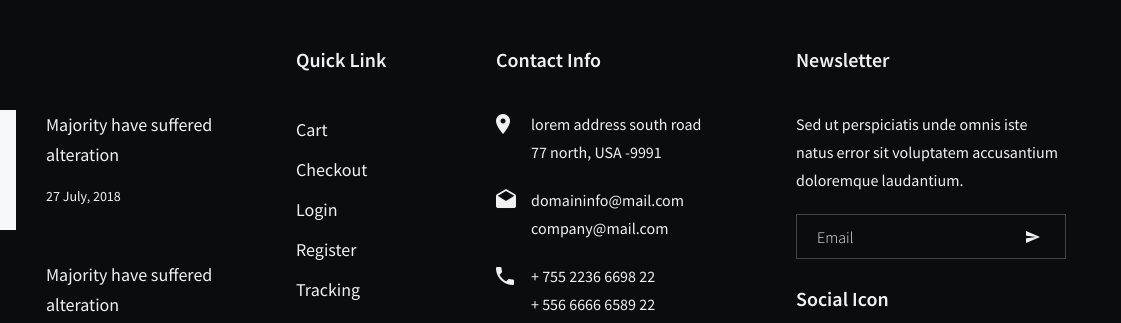
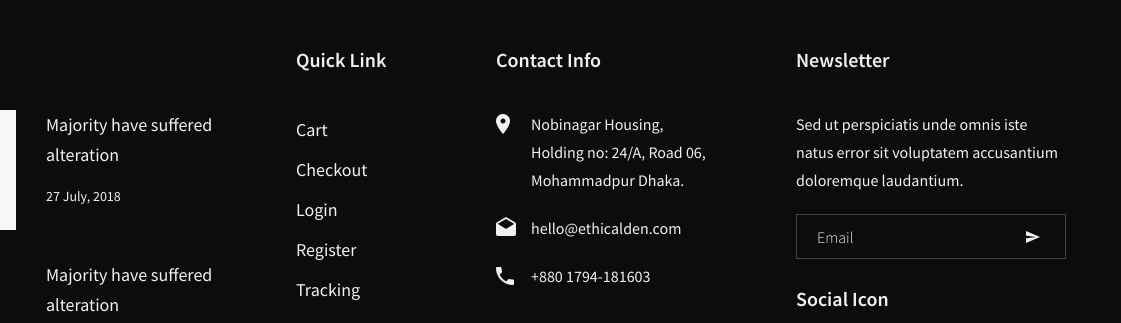
Before and after one commit to mahimnxt23/fake-task, a plain HTML site: page index.html in a window 1280 px wide. Shown: the part 4248-4571 px from the top of the page, 159-1280 px from the left. Drawn offline with Linux system fonts and the light colour scheme.

Commit message:
changed footer address

```diff
--- a/index.html
+++ b/index.html
@@ -3836,16 +3836,17 @@
 									<div class="footer-content">
 										<ul class="footer-list contact-info">
 											<li class="location">
-												<p>lorem address south road</p>
-												<p>77 north, USA -9991</p>
+												<p>Nobinagar Housing,</p>
+												<p>Holding no: 24/A, Road 06,</p>
+												<p>Mohammadpur Dhaka.</p>
 											</li>
 											<li class="mail">
-												<p>domaininfo@mail.com</p>
-												<p>company@mail.com</p>
+												<p>hello@ethicalden.com</p>
+												<!-- <p>company@mail.com</p> -->
 											</li>
 											<li class="phone">
-												<p>+ 755 2236 6698 22</p>
-												<p>+ 556 6666 6589 22</p>
+												<p>+880 1794-181603</p>
+												<!-- <p>+ 556 6666 6589 22</p> -->
 											</li>
 										</ul>
 									</div>
```
